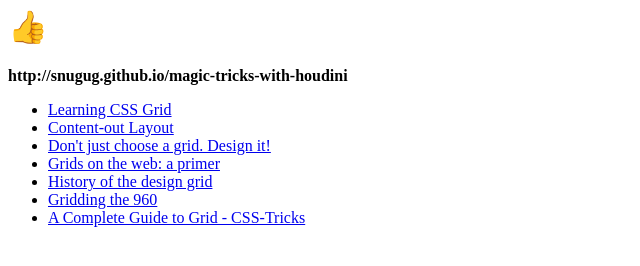
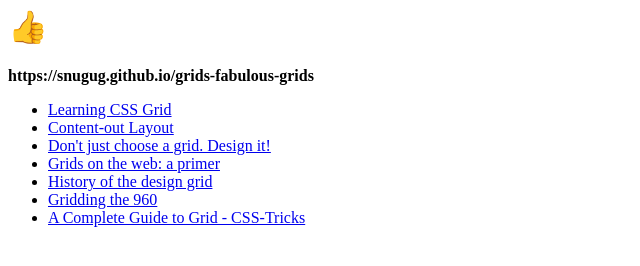
Before and after one commit to Snugug/grids-fabulous-grids, a plain HTML site: page thanks/index.html in a window 1280 px wide. Shown: the full height of the page, 0-640 px from the left. Drawn offline with Linux system fonts and the light colour scheme.

Commit message:
:shipit: Update [timestamp]

```diff
--- a/thanks/index.html
+++ b/thanks/index.html
@@ -1,7 +1,7 @@
 <h1 class="center">👍</h1>
 
 <p class="center">
-  <strong class="lowercase">http://snugug.github.io/magic-tricks-with-houdini</strong>
+  <strong class="lowercase">https://snugug.github.io/grids-fabulous-grids</strong>
 </p>
 
 <ul>
```
Also changed, not shown: index.html (+1 -1 lines), sw.js (+1 -1 lines).
